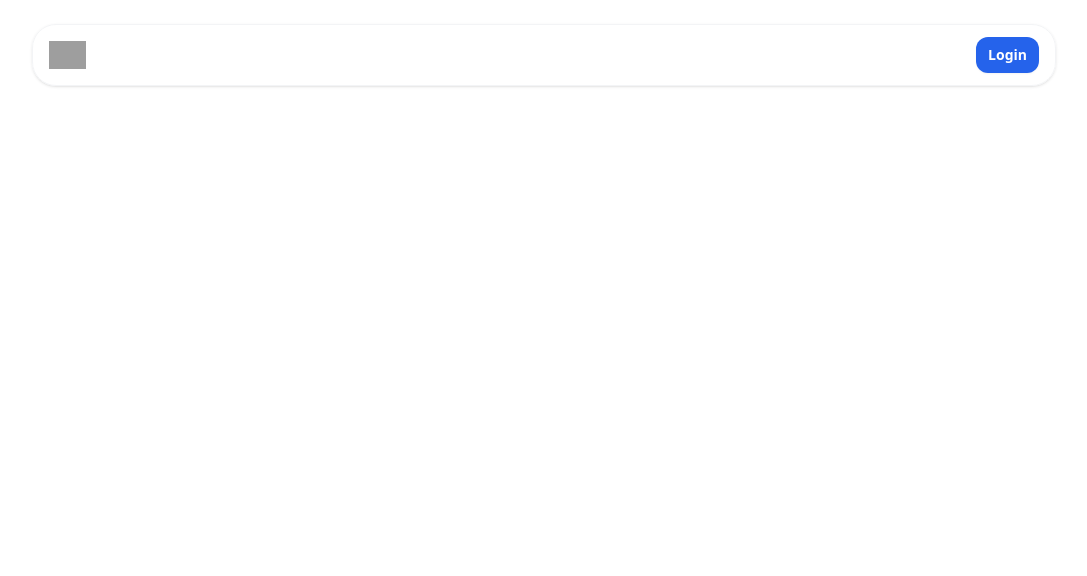
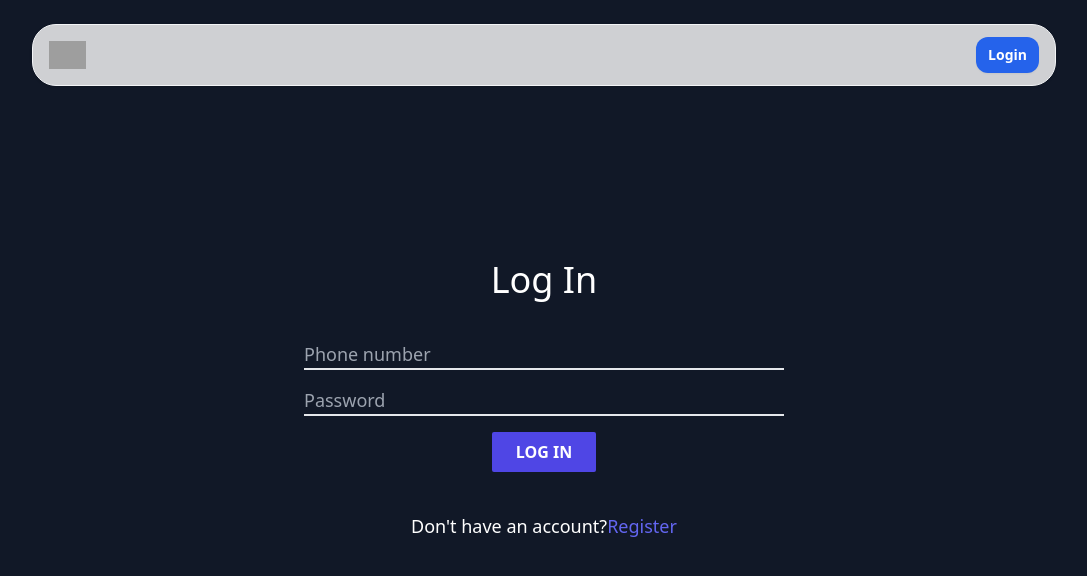
Before and after one commit to patrickmar/Moticket_International_Agent_Web_App, a React (Create React App) app: page /login in a window 1280 px wide. Before the commit this address had no page. Shown: the top 576 px of the page, without its empty margins (96-1183 px from the left). Built offline with nearby package versions, Linux system fonts and the light colour scheme; grey boxes are pictures that could not be loaded.

Commit message:
fixed login issues

```diff
--- a/src/App.js
+++ b/src/App.js
@@ -1,11 +1,11 @@
-import { BrowserRouter, Routes, Route } from 'react-router-dom';
+import { BrowserRouter, Routes, Route, Navigate } from 'react-router-dom';
 import './App.css';
 import Header from './components/Header';
 import Register from './pages/Register';
-import Login from './pages/Login';
 import HomePage from './pages/HomePage';
 import { Toaster } from 'react-hot-toast';
 import EventDetails from './pages/EventDetails';
+import LoginPage from './pages/LoginPage';
 
 function App() {
   return (
@@ -13,7 +13,8 @@ function App() {
       <div className="">
         <Header />
         <Routes>
-          <Route path="/" element={<Login />} />
+          <Route path="/" element={<Navigate to="/login" />} />
+          <Route path="/login" element={<LoginPage />} />
           <Route path="/verify" element={<HomePage />} />
           <Route path="/register" element={<Register />} />
           <Route path="/event-details" element={<EventDetails />} />
--- a/src/pages/EventDetails.jsx
+++ b/src/pages/EventDetails.jsx
@@ -1,7 +1,8 @@
-import React, { useState } from 'react';
-import { Link, useLocation } from 'react-router-dom';
+import React, { useEffect, useState } from 'react';
+import { Link, useLocation, useNavigate } from 'react-router-dom';
 import { IoArrowBackCircleOutline } from 'react-icons/io5';
 import ValidationResponse from './ValidationResponse';
+import { useSelector } from 'react-redux';
 
 // const BaseUrl = process.env.BASEURL;
 const EventDetails = () => {
@@ -9,6 +10,8 @@ const EventDetails = () => {
   const ticketDetails = location.state ? location.state.ticketDetails : null;
   const [isLoading, setIsLoading] = useState(false); // State to track loading status
   const [validationResponse, setValidationResponse] = useState(null); // State to hold validation response
+  const userData = useSelector((state) => state.user.userInfo); // Get user info from Redux store
+  const navigate = useNavigate();
 
   // Function to handle validation of ticket
   const handleValidation = async () => {
@@ -46,6 +49,12 @@ const EventDetails = () => {
       setIsLoading(false);
     }
   };
+  useEffect(() => {
+    // Check if user is not logged in, navigate to login page
+    if (!userData) {
+      navigate('/login');
+    }
+  }, [userData, navigate]);
 
   // Check if ticketDetails is undefined or null
   if (!ticketDetails) {
--- a/src/pages/HomePage.jsx
+++ b/src/pages/HomePage.jsx
@@ -1,13 +1,14 @@
 // HomePage.js
-import React, { useState } from 'react';
+import React, { useEffect, useState, useRef } from 'react';
+import toast from 'react-hot-toast';
 import { useSelector } from 'react-redux';
 import { useNavigate } from 'react-router-dom';
 
-const BaseUrl = process.env.BASEURL;
 const HomePage = () => {
-  const userState = useSelector((state) => state.user);
   const [verificationCode, setVerificationCode] = useState('');
   const [isLoading, setIsLoading] = useState(false);
+  const userData = useSelector((state) => state.user.userInfo); // Get user info from Redux store
+  const inputRefs = useRef(Array(8).fill(null));
 
   const navigate = useNavigate();
 
@@ -17,6 +18,11 @@ const HomePage = () => {
       value +
       verificationCode.substring(index + 1);
     setVerificationCode(updatedCode);
+
+    // Focus on the next input field if available
+    if (value !== '' && index < inputRefs.current.length - 1) {
+      inputRefs.current[index + 1].focus();
+    }
   };
 
   // HomePage.js
@@ -28,10 +34,12 @@ const HomePage = () => {
       );
       const data = await response.json();
       console.log('Response data:', data);
+
       if (!data.error && data.title) {
         navigate('/event-details', { state: { ticketDetails: data } });
       } else {
         console.error('Invalid data received:', data);
+        toast.error('Invalid data recieved');
       }
     } catch (error) {
       console.error('Error verifying purchase:', error);
@@ -41,13 +49,12 @@ const HomePage = () => {
   };
 
   // Check if user is logged in, if not, display a message or redirect
-  if (!userState.userInfo) {
-    return (
-      <div className="flex justify-center mt-72 font-semibold text-red-500 text-lg">
-        Please log in to access this page.
-      </div>
-    );
-  }
+  useEffect(() => {
+    // Check if user is not logged in, navigate to login page
+    if (!userData) {
+      navigate('/login');
+    }
+  }, [userData, navigate]);
 
   return (
     <div className="relative flex min-h-screen flex-col justify-center overflow-hidden bg-gray-50 py-12">
@@ -73,6 +80,7 @@ const HomePage = () => {
                     id={`input-${index}`}
                     value={verificationCode[index] || ''}
                     onChange={(e) => handleInputChange(index, e.target.value)}
+                    ref={(input) => (inputRefs.current[index] = input)}
                   />
                 </div>
               ))}
--- /dev/null
+++ b/src/pages/LoginPage.jsx
@@ -0,0 +1,107 @@
+import React, { useState } from 'react';
+import axios from 'axios';
+import { Link, useNavigate } from 'react-router-dom';
+import toast from 'react-hot-toast';
+import { userActions } from '../store/reducers/userReducers';
+import { useDispatch } from 'react-redux';
+
+const LoginPage = () => {
+  const navigate = useNavigate();
+  const dispatch = useDispatch(); // Dispatch function from Redux
+  const [credentials, setCredentials] = useState({
+    userid: '',
+    password: '',
+  });
+  const [error, setError] = useState('');
+
+  const handleChange = (e) => {
+    const { name, value } = e.target;
+    setCredentials((prevCredentials) => ({
+      ...prevCredentials,
+      [name]: value,
+    }));
+  };
+
+  const handleSubmit = async (e) => {
+    e.preventDefault();
+    try {
+      const response = await axios.post(
+        'https://moloyal.com/test/mosave/script/api/agent/login',
+        credentials
+      );
+      localStorage.setItem('userData', JSON.stringify(response.data)); // Store user data in local storage
+
+      if (response.data.error) {
+        throw new Error(response.data.message || 'An error occurred');
+        toast.error(response.data.message);
+      }
+      // Dispatch action to store user info in Redux store
+      dispatch(userActions.setUserInfo(response.data));
+      // Store user data in local storage
+      localStorage.setItem('userData', JSON.stringify(response.data));
+      // Notify user about successful login
+      toast.success('Login successful');
+      // Handle successful login, navigate to '/verify' page
+      navigate('/verify');
+      console.log(response.data);
+    } catch (error) {
+      setError(error.message || 'An error occurred');
+      // Notify user about login error
+      toast.error('Login failed: ' + error.message);
+      console.error('Login failed:', error);
+    }
+  };
+
+  return (
+    <div className="mx-auto flex min-h-screen w-full items-center justify-center bg-gray-900 text-white">
+      <section className="flex w-[30rem] flex-col space-y-10">
+        <div className="text-center text-4xl font-medium">Log In</div>
+
+        <form onSubmit={handleSubmit} className="space-y-4">
+          <div className="w-full transform border-b-2 bg-transparent text-lg duration-300 focus-within:border-indigo-500">
+            <input
+              type="number"
+              name="userid"
+              placeholder="Phone number"
+              value={credentials.userid}
+              onChange={handleChange}
+              className="w-full border-none bg-transparent outline-none placeholder-italic focus:outline-none"
+            />
+          </div>
+
+          <div className="w-full transform border-b-2 bg-transparent text-lg duration-300 focus-within:border-indigo-500">
+            <input
+              type="password"
+              name="password"
+              placeholder="Password"
+              value={credentials.password}
+              onChange={handleChange}
+              className="w-full border-none bg-transparent outline-none placeholder-italic focus:outline-none"
+            />
+          </div>
+
+          {error && <div className="text-red-500">{error}</div>}
+
+          <button
+            type="submit"
+            className="transform rounded-sm bg-indigo-600  font-bold duration-300 hover:bg-indigo-400 flex justify-center mx-auto px-6 py-2"
+          >
+            LOG IN
+          </button>
+        </form>
+
+        <p className="text-center text-lg">
+          Don't have an account?
+          <Link
+            to="/register"
+            className="font-medium text-indigo-500 underline-offset-4 hover:underline"
+          >
+            Register
+          </Link>
+        </p>
+      </section>
+    </div>
+  );
+};
+
+export default LoginPage;
--- a/src/pages/Register.jsx
+++ b/src/pages/Register.jsx
@@ -228,7 +228,7 @@ const Register = () => {
               Already have an account?{' '}
               <Link
                 className="font-medium text-blue-600 hover:underline dark:text-blue-500"
-                to="/login"
+                to="/"
               >
                 Sign in here
               </Link>
```
